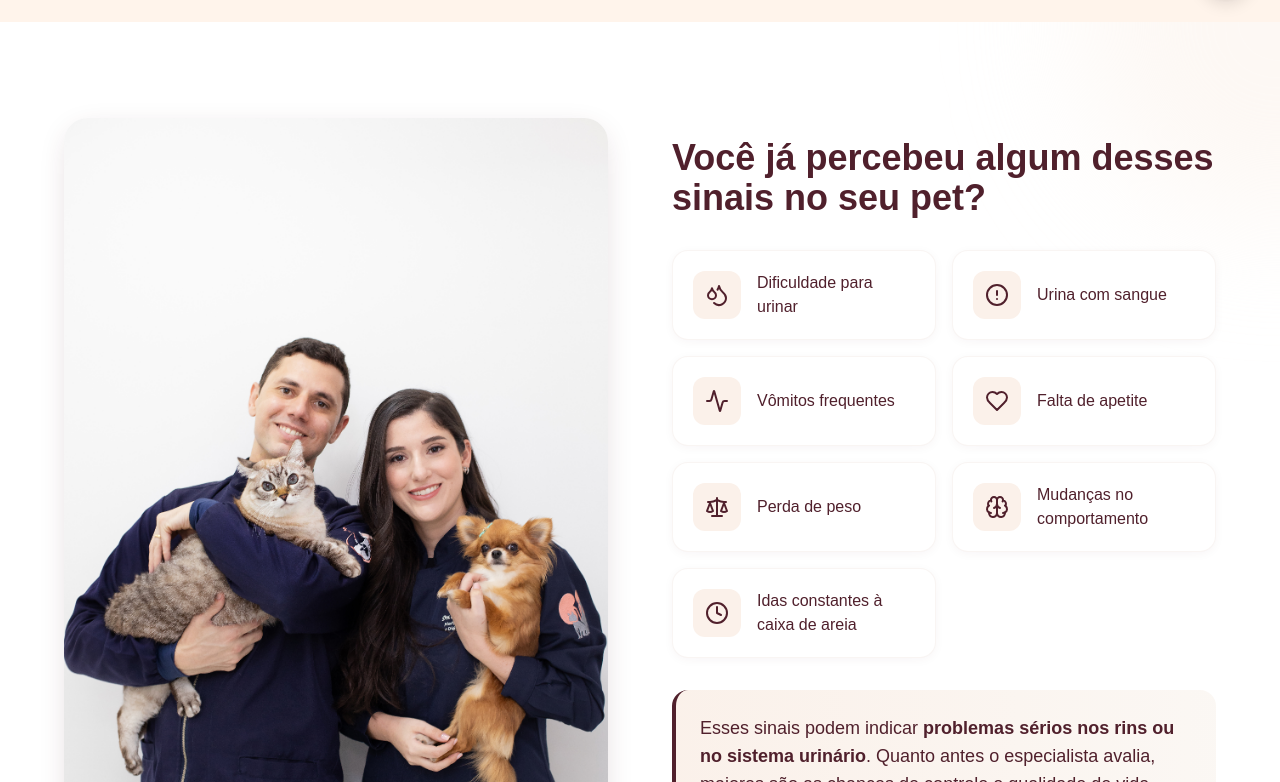
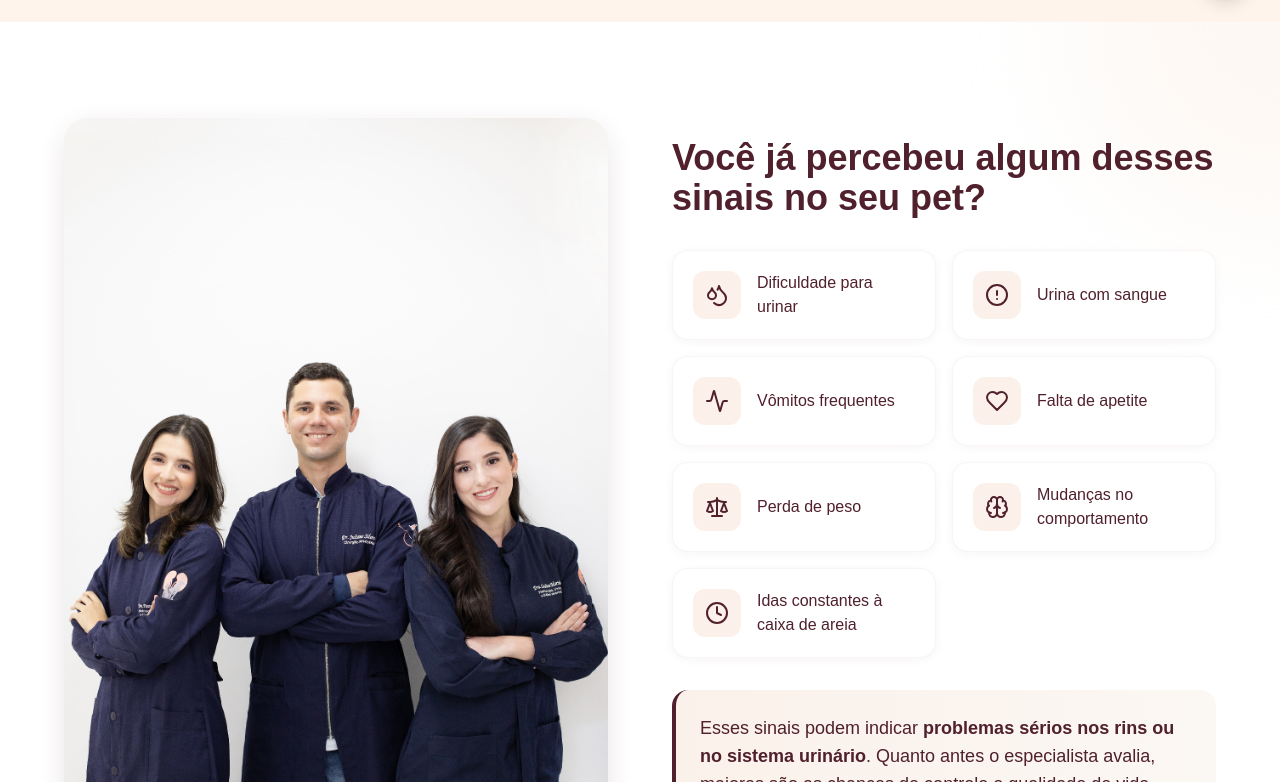
Before and after one commit to Agencia-Lema-Digital/cenuv-pet-care, a React (Vite) app: page / in a window 1280 px wide. Shown: the part 778-1560 px from the top of the page. Built offline with nearby package versions, Linux system fonts and the light colour scheme; the HTML template or start-up script is replaced by a standard one.

Commit message:
Visual edit in Lovable
Edited UI in Lovable

```diff
--- a/src/components/sections/SymptomsSection.tsx
+++ b/src/components/sections/SymptomsSection.tsx
@@ -65,7 +65,7 @@ const SymptomsSection = () => {
         }} transition={{
           duration: 0.6
         }}>
-            <img alt="Veterinário examinando gato laranja com estetoscópio" className="w-full h-auto rounded-3xl image-premium" src="/lovable-uploads/999f43c7-2d62-4efb-b4e6-d884bc0075fc.jpg" />
+            <img alt="Veterinário examinando gato laranja com estetoscópio" className="w-full h-auto rounded-3xl image-premium" src="/lovable-uploads/01f768f3-ddbf-48fc-b20f-cfb21cb93194.jpg" />
           </motion.div>
 
           {/* Content Column */}
```
Also changed, not shown: public/lovable-uploads/01f768f3-ddbf-48fc-b20f-cfb21cb93194.jpg (added).
